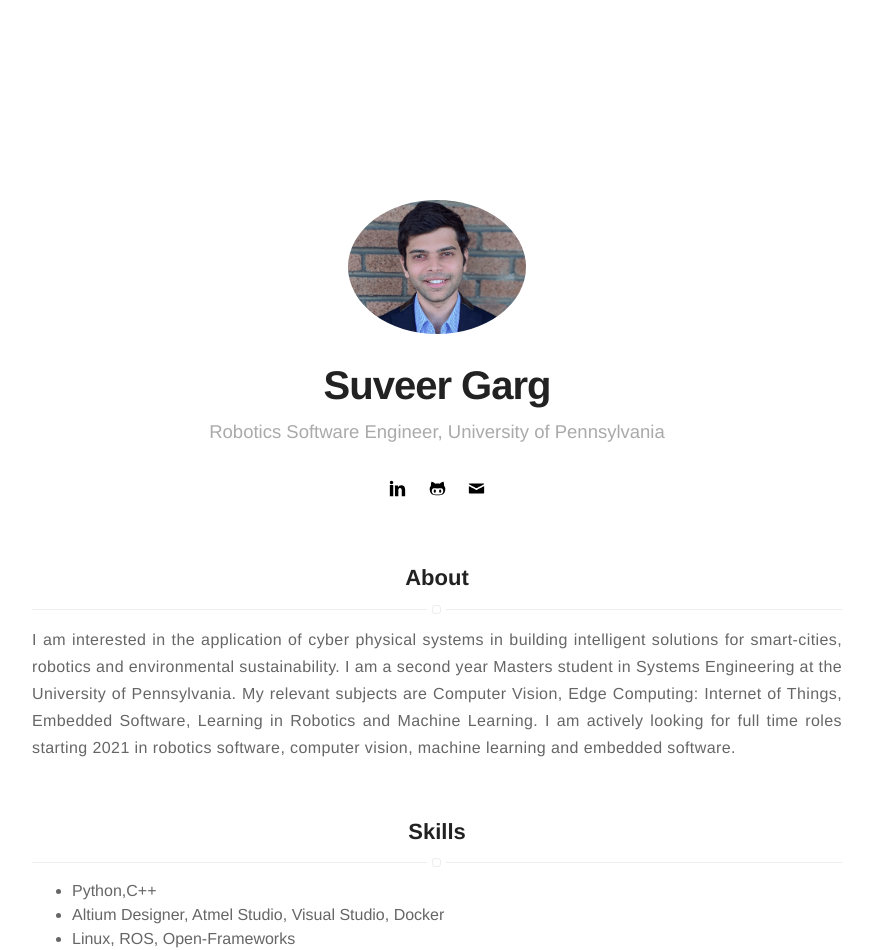
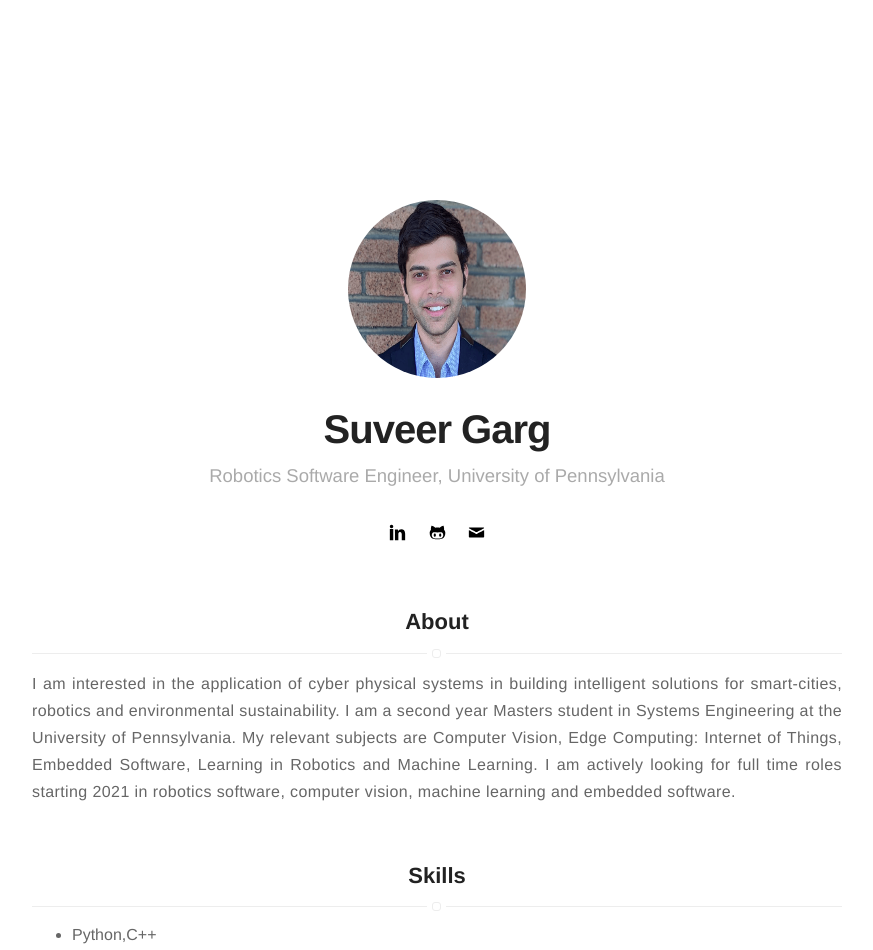
Before and after one commit to suveergarg/suveergarg.github.io, a Jekyll site: the page built from index.html, in a window 1280 px wide. Shown: the top 950 px of the page, without its empty margins (203-1076 px from the left). Built offline with Jekyll 4.4.1, drawn with Linux system fonts in a browser that asks for light colours.

Commit message:
size changes

```diff
--- a/_includes/header.html
+++ b/_includes/header.html
@@ -1,6 +1,6 @@
 <header class="header-home {% if site.animation %}animated{% endif %}">
     <span class="link">
-        <img class="selfie" width="178" height="134" alt="{{ site.name }}" src="{% if site.external-image %}{{ site.picture }}{% else %}{{ site.url }}/{{ site.picture }}{% endif %}" />
+        <img class="selfie" width="178" height="178" alt="{{ site.name }}" src="{% if site.external-image %}{{ site.picture }}{% else %}{{ site.url }}/{{ site.picture }}{% endif %}" />
     </span>
 
     <h1 class="title">{{ site.name }}</h1>
```
